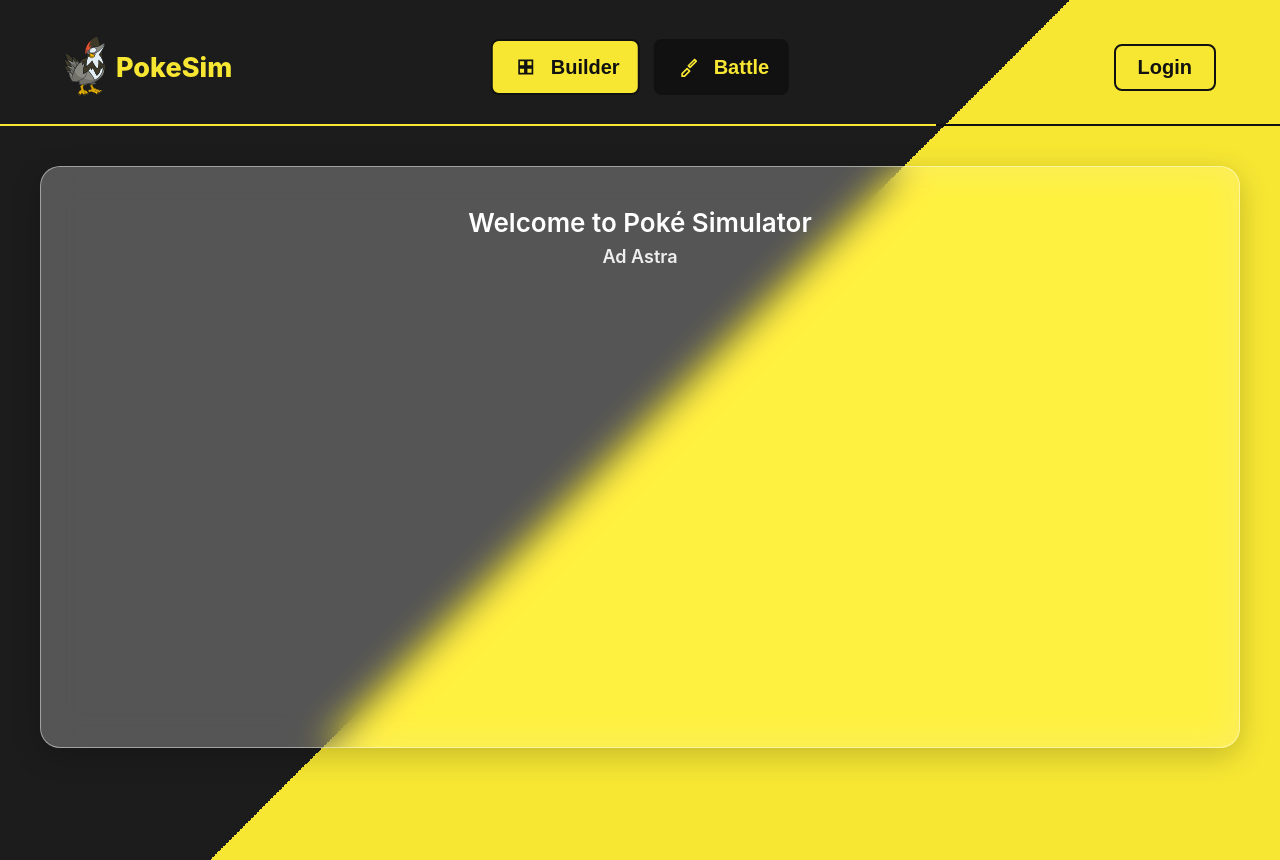
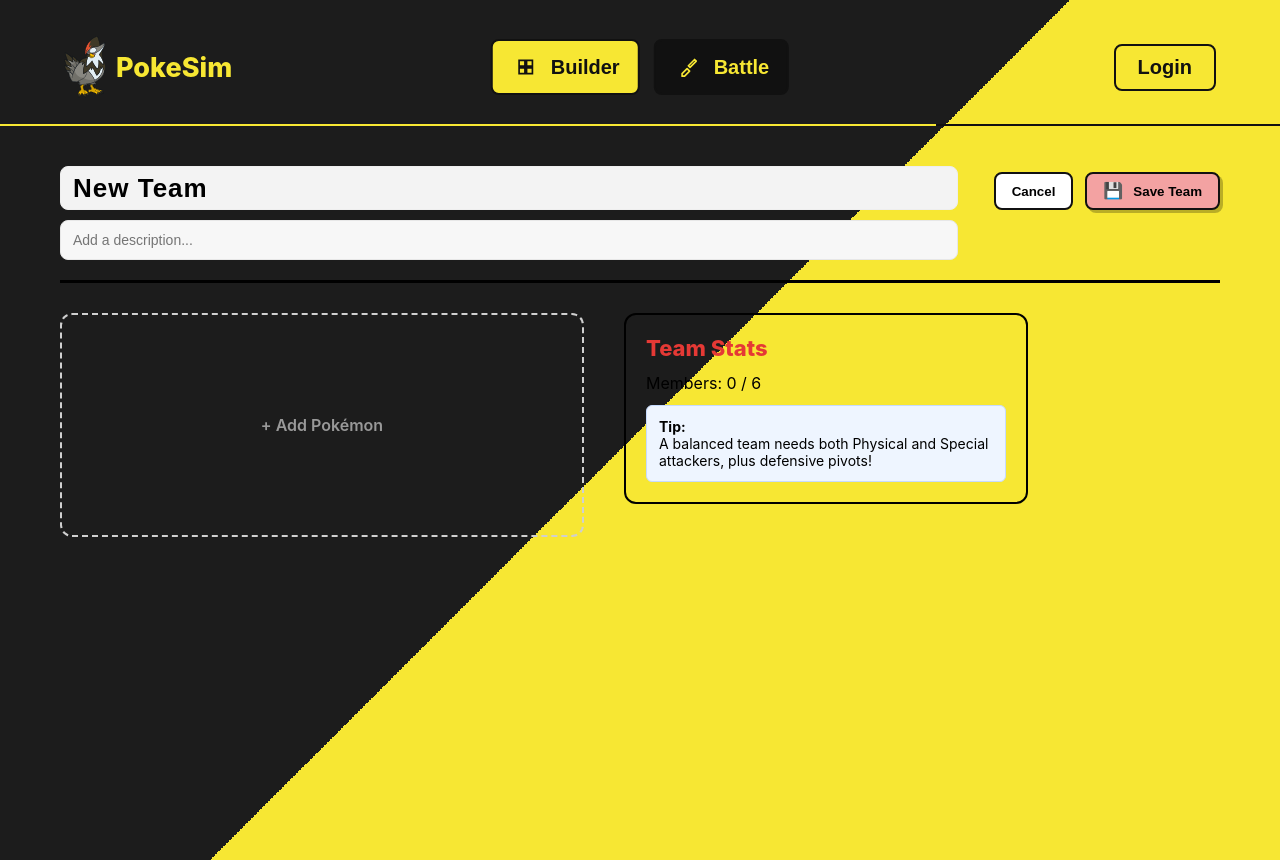
Before and after one commit to AurelioAlfons/PokeSim, a React (Create React App) app in the folder frontend/: page / in a window 1280 px wide. Built offline with nearby package versions, Linux system fonts and the light colour scheme.

Commit message:
Fix hover effect and add TeamHeaxder

```diff
--- a/frontend/src/App.js
+++ b/frontend/src/App.js
@@ -11,6 +11,11 @@ function App() {
   const yellow = "#f7e733";
   const split = "50%";
 
+  // App padding (keep as numbers so we can reuse them cleanly)
+  const padTop = 20;
+  const padX = 40;
+  const padBottom = 40;
+
   return (
     <div
       style={{
@@ -22,11 +27,16 @@ function App() {
         "--bg-yellow": yellow,
         "--bg-split": split,
 
+        // shared padding vars (IMPORTANT for divider math)
+        "--app-pad-top": `${padTop}px`,
+        "--app-pad-x": `${padX}px`,
+        "--app-pad-bottom": `${padBottom}px`,
+
         background:
           "linear-gradient(var(--bg-angle), var(--bg-dark) var(--bg-split), var(--bg-yellow) var(--bg-split))",
         backgroundAttachment: "fixed",
 
-        padding: "20px 40px 40px",
+        padding: `${padTop}px ${padX}px ${padBottom}px`,
       }}
     >
       <Navbar />
--- a/frontend/src/components/Navbar.jsx
+++ b/frontend/src/components/Navbar.jsx
@@ -18,16 +18,14 @@ export default function Navbar() {
       if (!dividerRef.current) return;
 
       const rect = dividerRef.current.getBoundingClientRect();
-      const APP_TOP_PADDING = -10; // matches App.js padding top
+      const APP_TOP_PADDING = -10;
       const y = rect.top - APP_TOP_PADDING;
 
       const W = window.innerWidth;
       const H = window.innerHeight;
 
-      // matches App.js: 135deg, 50/50
       const x = (W + H) / 2 - y;
       const pct = Math.max(0, Math.min(100, (x / W) * 100));
-
       setSplitX(`${pct}%`);
     };
 
@@ -40,6 +38,26 @@ export default function Navbar() {
       window.removeEventListener("scroll", updateSplit);
     };
   }, []);
+
+  // ---- hover invert helpers ----
+  const invertHoverOn = (e) => {
+    const el = e.currentTarget;
+    const bg = el.style.background;
+    const color = el.style.color;
+    el.style.background = color;
+    el.style.color = bg;
+  };
+
+  const invertHoverOff = (e, active) => {
+    const el = e.currentTarget;
+    if (active) {
+      el.style.background = "#f7e733";
+      el.style.color = "#111";
+    } else {
+      el.style.background = "#111";
+      el.style.color = "#f7e733";
+    }
+  };
 
   const styles = {
     bar: {
@@ -90,8 +108,7 @@ export default function Navbar() {
       fontWeight: 800,
       fontSize: 20,
       cursor: "pointer",
-      transition: "opacity 0.15s ease",
-      boxShadow: "none",
+      transition: "all 0.15s ease",
       outline: "none",
     }),
 
@@ -111,7 +128,7 @@ export default function Navbar() {
       fontWeight: 800,
       fontSize: 20,
       cursor: "pointer",
-      transition: "opacity 0.15s ease",
+      transition: "all 0.15s ease",
     },
 
     divider: {
@@ -121,8 +138,6 @@ export default function Navbar() {
       transform: "translateX(-50%)",
       height: "2px",
       marginTop: 10,
-
-      // STRICT yellow / black divider
       background: `linear-gradient(
         90deg,
         #f7e733 ${splitX},
@@ -150,9 +165,6 @@ export default function Navbar() {
     </svg>
   );
 
-  const hoverOn = (e) => (e.currentTarget.style.opacity = 0.85);
-  const hoverOff = (e) => (e.currentTarget.style.opacity = 1);
-
   return (
     <div style={styles.bar}>
       <div style={styles.inner}>
@@ -167,8 +179,8 @@ export default function Navbar() {
           <button
             style={styles.tab(isBuilder)}
             onClick={() => navigate("/")}
-            onMouseEnter={hoverOn}
-            onMouseLeave={hoverOff}
+            onMouseEnter={invertHoverOn}
+            onMouseLeave={(e) => invertHoverOff(e, isBuilder)}
           >
             <span style={styles.iconBox}>
               <TabIcon type="builder" />
@@ -179,8 +191,8 @@ export default function Navbar() {
           <button
             style={styles.tab(isBattle)}
             onClick={() => navigate("/challenge")}
-            onMouseEnter={hoverOn}
-            onMouseLeave={hoverOff}
+            onMouseEnter={invertHoverOn}
+            onMouseLeave={(e) => invertHoverOff(e, isBattle)}
           >
             <span style={styles.iconBox}>
               <TabIcon type="battle" />
@@ -193,8 +205,11 @@ export default function Navbar() {
         <button
           style={styles.loginBtn}
           onClick={() => navigate("/login")}
-          onMouseEnter={hoverOn}
-          onMouseLeave={hoverOff}
+          onMouseEnter={invertHoverOn}
+          onMouseLeave={(e) => {
+            e.currentTarget.style.background = "#f7e733";
+            e.currentTarget.style.color = "#111";
+          }}
         >
           Login
         </button>
--- /dev/null
+++ b/frontend/src/components/TeamHeader.jsx
@@ -0,0 +1,124 @@
+// src/components/TeamHeader.jsx
+import React from "react";
+
+export default function TeamHeader({
+  teamName = "New Team",
+  onTeamNameChange = () => {},
+  description = "",
+  onDescriptionChange = () => {},
+  onCancel = () => {},
+  onSave = () => {},
+}) {
+  return (
+    <div style={styles.wrap}>
+      {/* LEFT: two equal-width inputs */}
+      <div style={styles.left}>
+        <input
+          value={teamName}
+          onChange={(e) => onTeamNameChange(e.target.value)}
+          style={styles.teamNameInput}
+        />
+
+        <input
+          value={description}
+          onChange={(e) => onDescriptionChange(e.target.value)}
+          placeholder="Add a description..."
+          style={styles.descInput}
+        />
+      </div>
+
+      {/* RIGHT: buttons */}
+      <div style={styles.right}>
+        <button onClick={onCancel} style={styles.cancelBtn}>
+          Cancel
+        </button>
+
+        <button onClick={onSave} style={styles.saveBtn}>
+          <span style={styles.saveIcon} aria-hidden>
+            💾
+          </span>
+          Save Team
+        </button>
+      </div>
+    </div>
+  );
+}
+
+const styles = {
+  wrap: {
+    display: "flex",
+    alignItems: "flex-start",
+    justifyContent: "space-between",
+    gap: 16,
+    width: "100%",
+  },
+
+  left: {
+    flex: 1,
+    minWidth: 280,
+    display: "flex",
+    flexDirection: "column",
+    gap: 10,
+  },
+
+  // SAME WIDTH as description because both are 100%
+  teamNameInput: {
+    width: "95%",
+    height: 42,
+    borderRadius: 8,
+    border: "1px solid #eee",
+    padding: "0 12px",
+    outline: "none",
+    fontSize: 26,
+    fontWeight: 900,
+    letterSpacing: 1,
+    background: "#f3f3f3",
+  },
+
+  descInput: {
+    width: "95%",
+    height: 38,
+    borderRadius: 8,
+    border: "1px solid #e7e7e7",
+    padding: "0 12px",
+    outline: "none",
+    fontSize: 14,
+    background: "#f7f7f7",
+  },
+
+  right: {
+    display: "flex",
+    alignItems: "center",
+    gap: 12,
+    marginTop: 6,
+  },
+
+  cancelBtn: {
+    height: 38,
+    padding: "0 16px",
+    borderRadius: 8,
+    border: "2px solid #111",
+    background: "#fff",
+    fontWeight: 700,
+    cursor: "pointer",
+  },
+
+  saveBtn: {
+    height: 38,
+    padding: "0 16px",
+    borderRadius: 8,
+    border: "2px solid #111",
+    background: "#f3a2a2",
+    fontWeight: 800,
+    cursor: "pointer",
+    display: "inline-flex",
+    alignItems: "center",
+    gap: 10,
+    boxShadow: "3px 3px 0 rgba(0,0,0,0.25)",
+  },
+
+  saveIcon: {
+    fontSize: 16,
+    lineHeight: 1,
+  },
+};
--- a/frontend/src/pages/Home.jsx
+++ b/frontend/src/pages/Home.jsx
@@ -1,42 +1,97 @@
 // src/pages/Home.jsx
-import React from "react";
+import React, { useState } from "react";
+import TeamHeader from "../components/TeamHeader";
 
 export default function Home() {
+  const [description, setDescription] = useState("");
+
   return (
     <div
       style={{
         marginTop: 40,
-        display: "flex",
-        justifyContent: "center",
-        alignItems: "center",
+        padding: "0 20px",
       }}
     >
+      {/* Top header */}
+      <TeamHeader
+        description={description}
+        onDescriptionChange={setDescription}
+        onCancel={() => setDescription("")}
+        onSave={() => console.log("Save team:", description)}
+      />
+
+      {/* Divider */}
       <div
         style={{
-          background: "rgba(255, 255, 255, 0.25)",     // stronger white
-          backdropFilter: "blur(18px) saturate(150%)", // MUCH clearer glass
-          WebkitBackdropFilter: "blur(18px) saturate(150%)",
-          padding: "40px 60px",
-          borderRadius: 20,
-          border: "1px solid rgba(255,255,255,0.45)", // stronger border
-          color: "white",
-          fontSize: 26,
-          fontWeight: 600,
-          textAlign: "center",
-          width: "90%",
-          maxWidth: "10000px",
-          height: "500px",
-          maxHeight: "800px",
+          marginTop: 20,
+          borderBottom: "3px solid black",
+        }}
+      />
 
-          // adds separation from background
-          boxShadow: "0 8px 30px rgba(0,0,0,0.2)",
+      {/* Main content */}
+      <div
+        style={{
+          marginTop: 30,
+          display: "flex",
+          gap: 40,
+          alignItems: "flex-start",
         }}
       >
-        Welcome to Poké Simulator
-        <br />
-        <span style={{ fontSize: 18, opacity: 0.9 }}>
-          Ad Astra
-        </span>
+        {/* Left: Add Pokémon area */}
+        <div
+          style={{
+            flex: 1,
+            maxWidth: 520,
+            border: "2px dashed #cfcfcf",
+            borderRadius: 12,
+            height: 220,
+            display: "flex",
+            alignItems: "center",
+            justifyContent: "center",
+            color: "#999",
+            fontWeight: 600,
+          }}
+        >
+          + Add Pokémon
+        </div>
+
+        {/* Right: Team stats */}
+        <div
+          style={{
+            width: 360,
+            border: "2px solid black",
+            borderRadius: 12,
+            padding: 20,
+          }}
+        >
+          <div
+            style={{
+              fontSize: 22,
+              fontWeight: 800,
+              color: "#e53935",
+              marginBottom: 12,
+            }}
+          >
+            Team Stats
+          </div>
+
+          <div style={{ marginBottom: 12 }}>Members: 0 / 6</div>
+
+          <div
+            style={{
+              background: "#eef5ff",
+              border: "1px solid #c6dbff",
+              borderRadius: 6,
+              padding: 12,
+              fontSize: 14,
+            }}
+          >
+            <strong>Tip:</strong>
+            <br />
+            A balanced team needs both Physical and Special attackers, plus
+            defensive pivots!
+          </div>
+        </div>
       </div>
     </div>
   );
```
